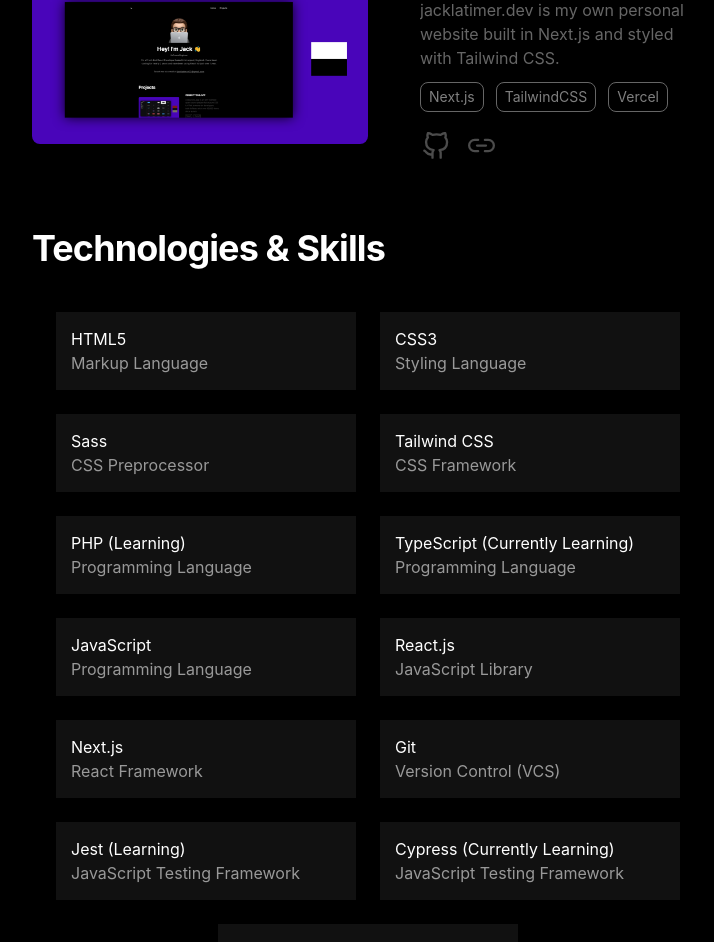
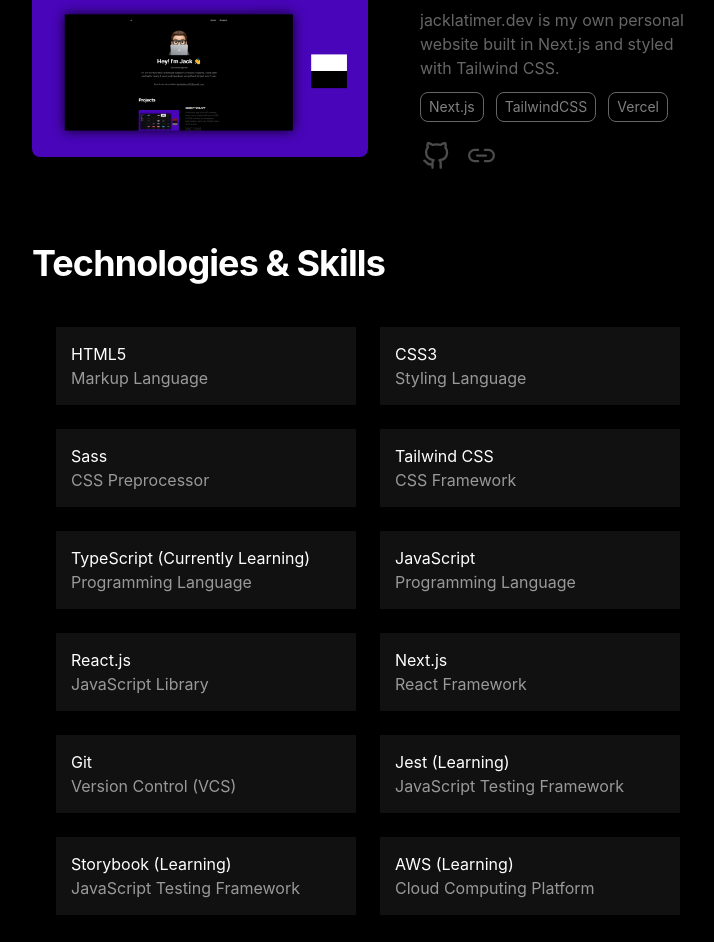
Before and after one commit to r1/jacklatimer.dev, a Next.js app: page / in a window 1280 px wide. Shown: the part 1494-2436 px from the top of the page, without its empty margins (272-986 px from the left). Built offline with nearby package versions, Linux system fonts and the light colour scheme; what @tailwindcss/typography would draw is missing.

Commit message:
done(skills): removed and added skills

```diff
--- a/components/Project/ProjectList.js
+++ b/components/Project/ProjectList.js
@@ -1,7 +1,7 @@
 const projects = [
   {
     title: "CSSBUTTONS.APP",
-    image: "./images/cssbuttonsv2",
+    image: "/images/cssbuttonsv2",
     description:
       "cssbuttons.app is an MIT-licensed open source project full of pure CSS & HTML buttons for developers built-in React with over 10,000 views since launch.",
     tools: ["React", "Vercel"],
@@ -11,7 +11,7 @@
   },
   {
     title: "NINE4.APP",
-    image: "./images/nine4",
+    image: "/images/nine4",
     description:
       "nine4.app is a free template website for developers/businesses. It is made with Next.js and styled with Tailwind CSS.",
     tools: ["React", "TailwindCSS", "Vercel"],
@@ -21,7 +21,7 @@
   },
   {
     title: "JACKLATIMER.DEV",
-    image: "./images/jacklatimer.dev",
+    image: "/images/jacklatimer.dev",
     description:
       "jacklatimer.dev is my own personal website built in Next.js and styled with Tailwind CSS.",
     tools: ["Next.js", "TailwindCSS", "Vercel"],
--- a/components/Project/Projects.js
+++ b/components/Project/Projects.js
@@ -1,4 +1,5 @@
 import React from "react";
+import Image from "next/image";
 import projects from "@/components/Project/ProjectList";
 
 const ExternalLink = ({ href, children }) => (
@@ -40,9 +41,7 @@
                     {project.title}
                   </h3>
                 </a>
-                <p className="text-gray-600">
-                  {project.description}
-                </p>
+                <p className="text-gray-600">{project.description}</p>
                 <div className="flex pb-2 space-x-3 overflow-auto">
                   {project.tools.map((disc, index) => (
                     <span
@@ -76,8 +75,8 @@
                   </div>
                   <div className="relative flex w-auto">
                     <a href={project.link} target="_blank" rel="noreferrer">
-                      <img
-                        src="./images/external-link.svg"
+                      <Image
+                        src="/images/external-link.svg"
                         alt="Link to live website"
                         width="27px"
                         height="27px"
--- a/components/Skills/List.js
+++ b/components/Skills/List.js
@@ -14,10 +14,6 @@
   {
     category: "CSS Framework",
     name: "Tailwind CSS",
-  },
-  {
-    category: "Programming Language",
-    name: "PHP (Learning)",
   },
   {
     category: "Programming Language",
@@ -45,7 +41,7 @@
   },
   {
     category: "JavaScript Testing Framework",
-    name: "Cypress (Currently Learning)",
+    name: "Storybook (Learning)",
   },
   {
     category: "Cloud Computing Platform",
```
